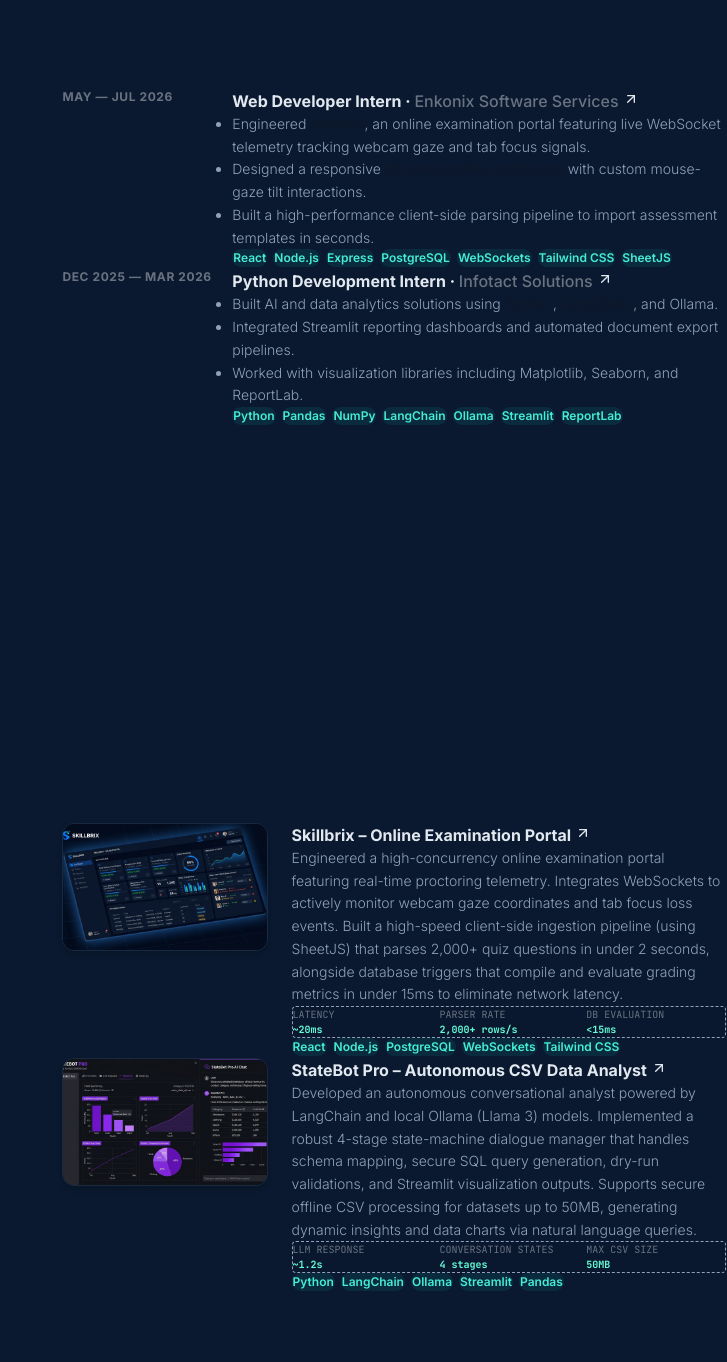
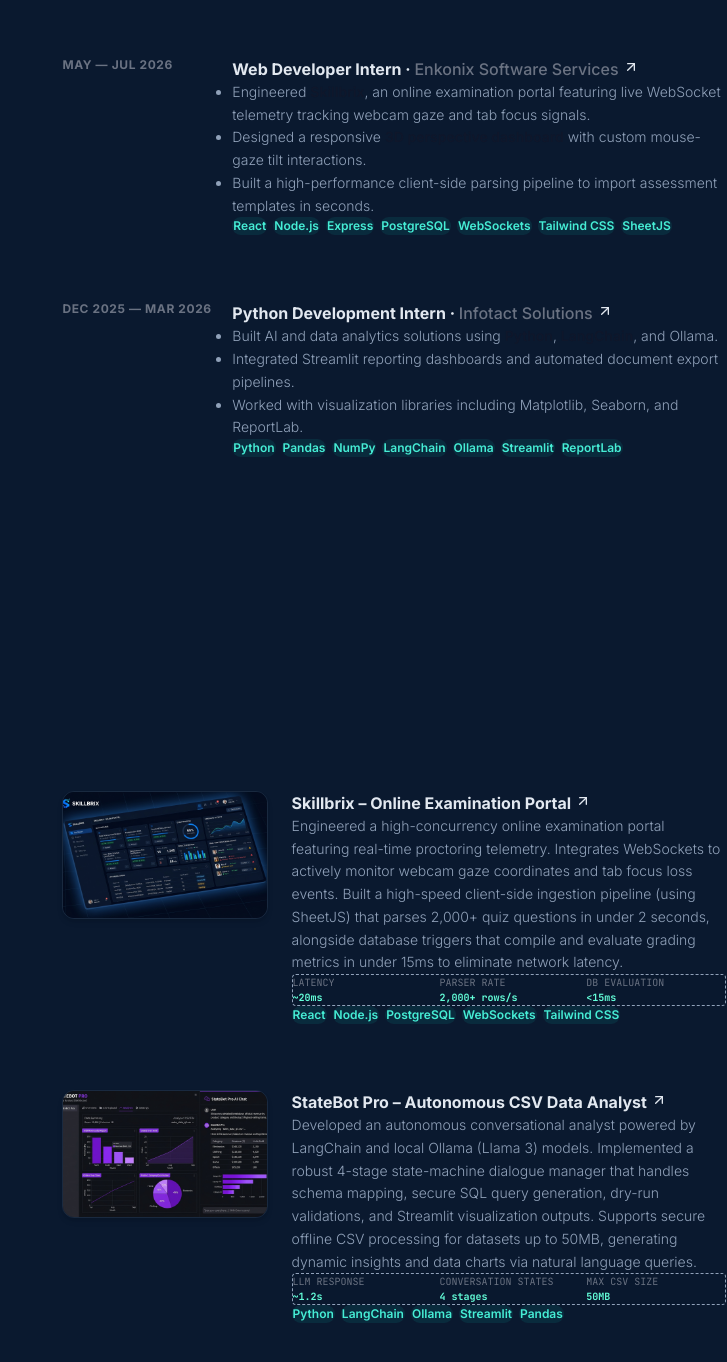
Before and after one commit to Ganesh5710/Portfolio, a Next.js app: page / in a window 1280 px wide. Shown: the part 943-2305 px from the top of the page, without its empty margins (553-1280 px from the left). Built offline with nearby package versions, Linux system fonts and the light colour scheme.

Commit message:
style: apply flex flex-col gap-12 lg:gap-16 containers for clear vertical separation between project entries and experience entries

```diff
--- a/src/components/Experience.js
+++ b/src/components/Experience.js
@@ -40,18 +40,18 @@
         <span className="h-px bg-slate-700/40 dark:bg-slate-800/60 flex-grow"></span>
       </h2>
 
-      {/* Experience List */}
-      <div className="space-y-6 group/list">
+      {/* Experience List with Container Gap */}
+      <div className="flex flex-col gap-12 lg:gap-16 group/list">
         {EXPERIENCE_DATA.map((exp, index) => (
+          <div key={index} className="w-full">
             <div
-            key={index}
               className={`grid grid-cols-1 md:grid-cols-12 gap-4 p-6 rounded-xl border border-transparent transition-all duration-300 group/item group-hover/list:opacity-50 hover:!opacity-100 ${
                 isDark
                   ? 'hover:bg-slate-800/25 hover:border-slate-800/40 hover:shadow-[inset_0_1px_0_0_rgba(148,163,184,0.1)] hover:drop-shadow-lg'
                   : 'hover:bg-white hover:shadow-lg hover:border-slate-200/50'
               }`}
             >
-            {/* Left Column - Dates (Increased to text-xs) */}
+              {/* Left Column - Dates */}
               <div className="md:col-span-3 text-xs font-sans text-gray-500 dark:text-slate-500 tracking-wider font-bold pt-1 select-none">
                 {exp.period}
               </div>
@@ -77,14 +77,14 @@
                   </a>
                 </div>
 
-              {/* Bullet Points - Increased to text-sm */}
+                {/* Bullet Points */}
                 <ul className="list-disc pl-4 space-y-2 text-sm text-gray-650 dark:text-slate-400 font-sans font-light leading-relaxed">
                   {exp.bullets.map((bullet, i) => (
                     <li key={i}>{bullet}</li>
                   ))}
                 </ul>
 
-              {/* Stack Pills (text-xs) */}
+                {/* Stack Pills */}
                 <div className="flex flex-wrap gap-1.5 pt-2 select-none">
                   {exp.stack.map((tech, i) => (
                     <span
@@ -101,6 +101,7 @@
                 </div>
               </div>
             </div>
+          </div>
         ))}
       </div>
     </div>
--- a/src/components/Projects.js
+++ b/src/components/Projects.js
@@ -43,18 +43,18 @@
         <span className="h-px bg-slate-700/40 dark:bg-slate-800/60 flex-grow"></span>
       </h2>
 
-      {/* Projects List with spacious gaps */}
-      <div className="space-y-12 md:space-y-16 group/list">
+      {/* Projects List with Container Gap */}
+      <div className="flex flex-col gap-12 lg:gap-16 group/list">
         {PROJECTS_DATA.map((proj, index) => (
+          <div key={index} className="w-full">
             <article
-            key={index}
               className={`grid grid-cols-1 md:grid-cols-12 gap-6 p-6 rounded-xl border border-transparent transition-all duration-300 group/item group-hover/list:opacity-50 hover:!opacity-100 ${
                 isDark
                   ? 'hover:bg-slate-800/25 hover:border-slate-800/40 hover:shadow-[inset_0_1px_0_0_rgba(148,163,184,0.1)] hover:drop-shadow-lg'
                   : 'hover:bg-white hover:shadow-lg hover:border-slate-200/50'
               }`}
             >
-            {/* Left Thumbnail (4 cols - larger size) */}
+              {/* Left Thumbnail */}
               <div className="md:col-span-4 shrink-0 select-none">
                 <div className="aspect-[16/10] w-full rounded-xl overflow-hidden border border-slate-700/40 dark:border-slate-700/60 shadow-md group-hover/item:border-teal-400/50 transition-all relative">
                   <Image
@@ -69,7 +69,7 @@
                 </div>
               </div>
 
-            {/* Right Details (8 cols) */}
+              {/* Right Details */}
               <div className="md:col-span-8 space-y-3">
                 <div>
                   <a
@@ -122,6 +122,7 @@
                 </div>
               </div>
             </article>
+          </div>
         ))}
       </div>
     </div>
```
Lines whose indentation alone changed are shown as unchanged.
